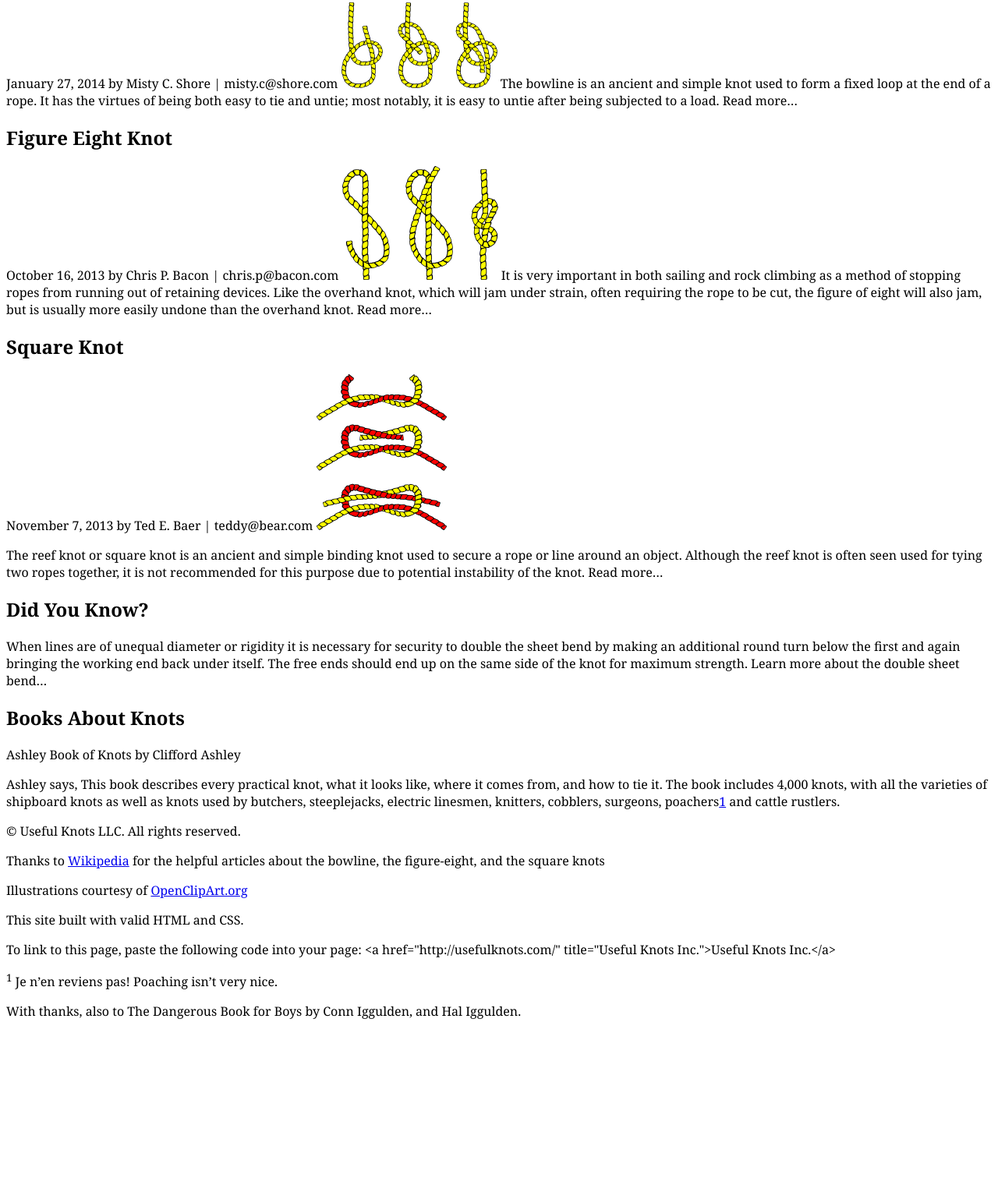
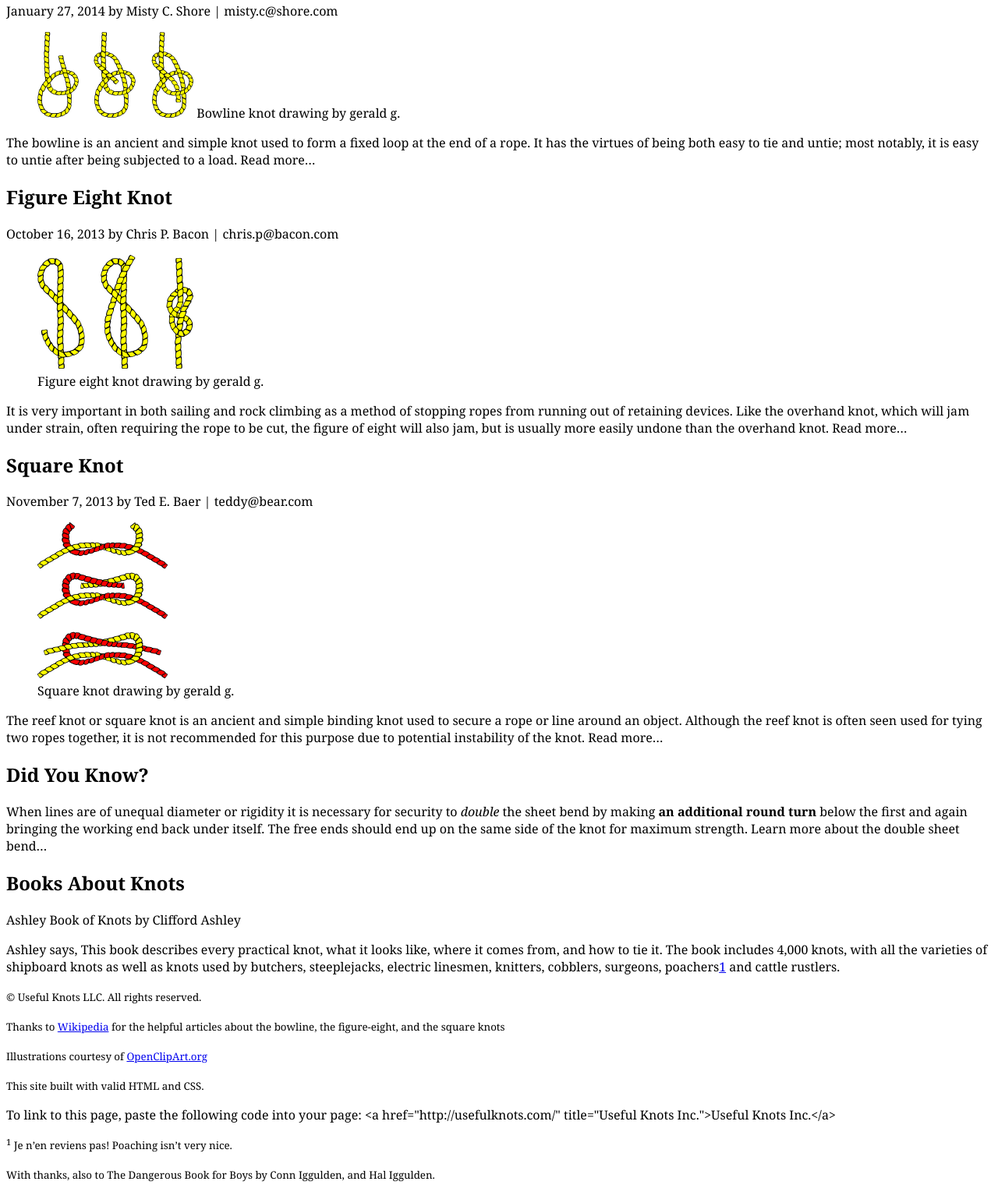
Before and after one commit to smccrindle/week-3, a plain HTML site: page index.html in a window 1280 px wide. Shown: the part 136-1656 px from the top of the page at 78% size. Before the commit the page ends 1460 px from the top, so only its background shows below. Drawn offline with Linux system fonts and the light colour scheme.

Commit message:
Added some semantic HTML

```diff
--- a/index.html
+++ b/index.html
@@ -23,10 +23,13 @@
 					January 27, 2014
 					<!-- STEP 11: Author contact information -->
 					by Misty C. Shore | misty.c@shore.com
-					<img src="images/bowline.png" alt="Diagram of a bowline knot" />
-					<!-- http://openclipart.org/detail/8577/tying-knots-by-gerald_g-8577 -->
+					<figure>
+						<img src="images/bowline.png" alt="Diagram of a bowline knot" />
+						<figcation>Bowline knot drawing by gerald g.</figcation>
+						<!-- http://openclipart.org/detail/8577/tying-knots-by-gerald_g-8577 -->
+					</figure>
 					<!-- STEP 1: Add a paragraph below (and everywhere else where appropriate) -->
-					The bowline is an ancient and simple knot used to form a fixed loop at the end of a rope. It has the virtues of being both easy to tie and untie; most notably, it is easy to untie after being subjected to a load. Read more…
+					<p>The bowline is an ancient and simple knot used to form a fixed loop at the end of a rope. It has the virtues of being both easy to tie and untie; most notably, it is easy to untie after being subjected to a load. Read more…</p>
 					<!-- STEP 14: Highlight text with <mark> -->
 
 
@@ -34,16 +37,22 @@
 					October 16, 2013
 					by Chris P. Bacon | chris.p@bacon.com
 					<!-- STEP 4: Add a figure -->
+					<figure>
 						<img src="images/figure-eight-knot.png" alt="Diagram of a figure eight knot" />
-					<!-- http://openclipart.org/detail/8580/tying-knots-by-gerald_g-8580 -->
-					It is very important in both sailing and rock climbing as a method of stopping ropes from running out of retaining devices. Like the overhand knot, which will jam under strain, often requiring the rope to be cut, the figure of eight will also jam, but is usually more easily undone than the overhand knot. Read more…
+						<figcaption>Figure eight knot drawing by gerald g.</figcaption>
+						<!-- http://openclipart.org/detail/8580/tying-knots-by-gerald_g-8580 -->
+					</figure>
+					<p>It is very important in both sailing and rock climbing as a method of stopping ropes from running out of retaining devices. Like the overhand knot, which will jam under strain, often requiring the rope to be cut, the figure of eight will also jam, but is usually more easily undone than the overhand knot. Read more…</p>
 
 
 					<h2>Square Knot</h2>
 					November 7, 2013
 					by Ted E. Baer | teddy@bear.com
-					<img src="images/square-knot.png" alt="Diagram of a square knot" />
-					<!-- http://openclipart.org/detail/8581/tying-knots-by-gerald_g-8581 -->
+					<figure>
+						<img src="images/square-knot.png" alt="Diagram of a square knot" />
+						<figcaption>Square knot drawing by gerald g.</figcaption>
+						<!-- http://openclipart.org/detail/8581/tying-knots-by-gerald_g-8581 -->
+					</figure>
 					<!-- STEP 9: Define a term with <dfn> -->
 					<p>The reef knot or square knot is an ancient and simple binding knot used to secure a rope or line around an object. Although the reef knot is often seen used for tying two ropes together, it is not recommended for this purpose due to potential instability of the knot. Read more…</p>
 
@@ -51,7 +60,7 @@
 			<!-- STEP 21: Add <aside> inside the <main> -->
 
 				<h2>Did You Know?</h2>
-				When lines are of unequal diameter or rigidity it is necessary for security to <!-- STEP 3: Mark importance or emphasis with <em> and <strong> -->double the sheet bend by making an additional round turn below the first and again bringing the working end back under itself. The free ends should end up on the same side of the knot for maximum strength. Learn more about the double sheet bend…
+				<p>When lines are of unequal diameter or rigidity it is necessary for security to <!-- STEP 3: Mark importance or emphasis with <em> and <strong> --><em>double</em> the sheet bend by making <strong>an additional round turn</strong> below the first and again bringing the working end back under itself. The free ends should end up on the same side of the knot for maximum strength. Learn more about the double sheet bend…</p>
 				<h2>Books About Knots</h2>
 				<!-- STEP 5: Indicate a citation or reference -->
 				Ashley Book of Knots
@@ -65,17 +74,17 @@
 
 		<!-- STEP 19: Add page <footer> -->
 
-			<p><!-- STEP 2: Add fine print -->© Useful Knots LLC. All rights reserved.</p>
-			<p>Thanks to <a href="http://wikipedia.org/" title="Wikipedia - The Free Encyclopedia">Wikipedia</a> for the helpful articles about the bowline, the figure-eight, and the square knots</p>
-			<p>Illustrations courtesy of <a href="http://openclipart.org/" title="Share and use images with OpenClipArt">OpenClipArt.org</a></p>
+			<p><!-- STEP 2: Add fine print --><small>© Useful Knots LLC. All rights reserved.</small></p>
+			<p><small>Thanks to <a href="http://wikipedia.org/" title="Wikipedia - The Free Encyclopedia">Wikipedia</a> for the helpful articles about the bowline, the figure-eight, and the square knots</small></p>
+			<p><small>Illustrations courtesy of <a href="http://openclipart.org/" title="Share and use images with OpenClipArt">OpenClipArt.org</a></small></p>
 			<!-- STEP 8: Explain an abbreviation -->
-			<p>This site built with valid HTML and CSS.</p>
+			<p><small>This site built with valid HTML and CSS.</small></p>
 			<!-- STEP 13: Mark up code and pre-formatted text with <pre> and <code> -->
 			<!-- STEP 15: Add Line breaks with <br /> -->
 			To link to this page, paste the following code into your page: &lt;a href="http://usefulknots.com/" title="Useful Knots Inc."&gt;Useful Knots Inc.&lt;/a&gt;
-			<p id="footnote1"><sup>1</sup> Je n’en reviens pas! Poaching isn’t very nice.</p>
+			<p id="footnote1"><small><sup>1</sup> Je n’en reviens pas! Poaching isn’t very nice.</small></p>
 			<!-- STEP 16: Include a <span> element (for example to change the base language) -->
-			<p>With thanks, also to The Dangerous Book for Boys by Conn Iggulden, and Hal Iggulden.</p>
+			<p><small>With thanks, also to The Dangerous Book for Boys by Conn Iggulden, and Hal Iggulden.</small></p>
 
 	</body>
 </html>
```
